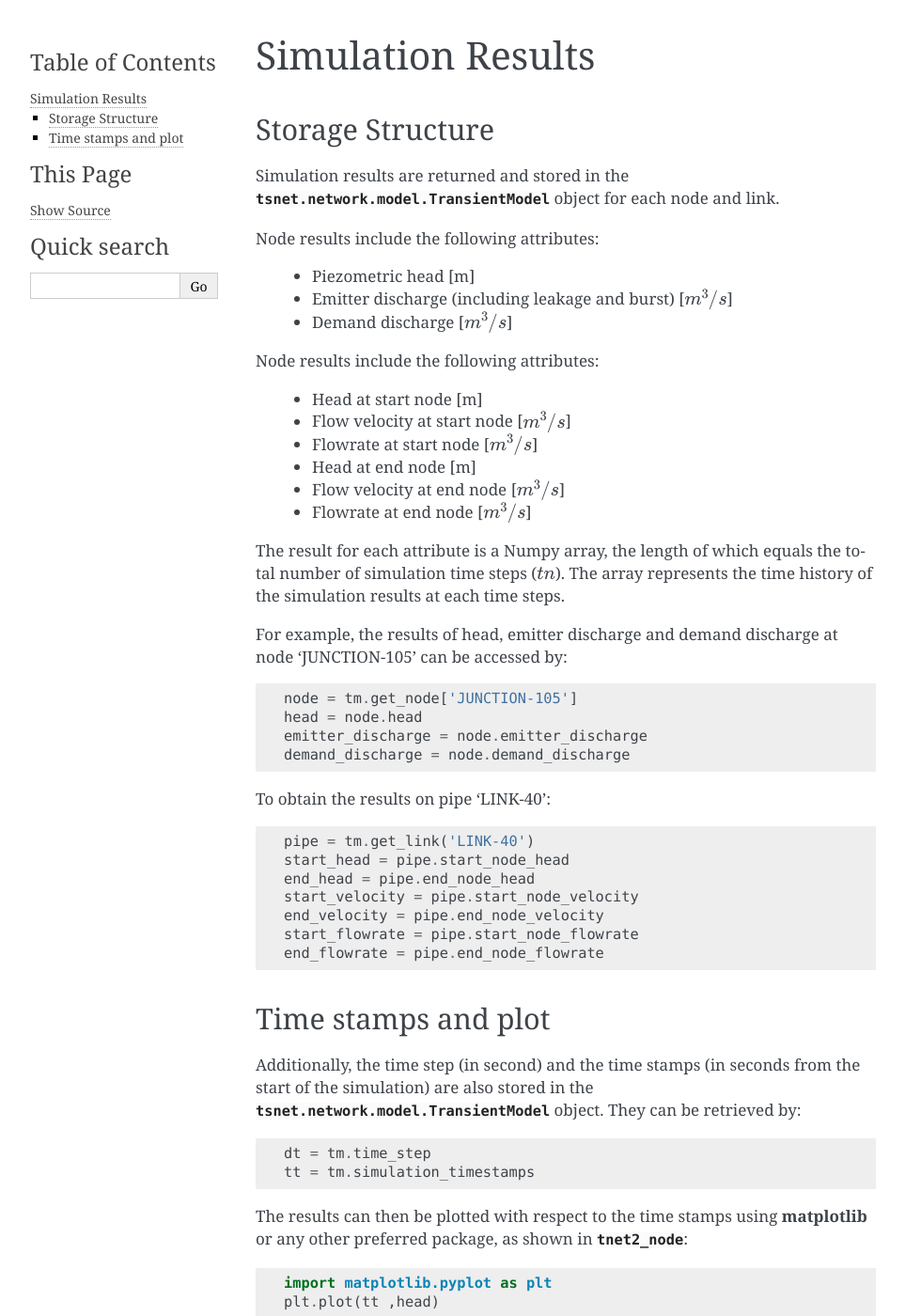
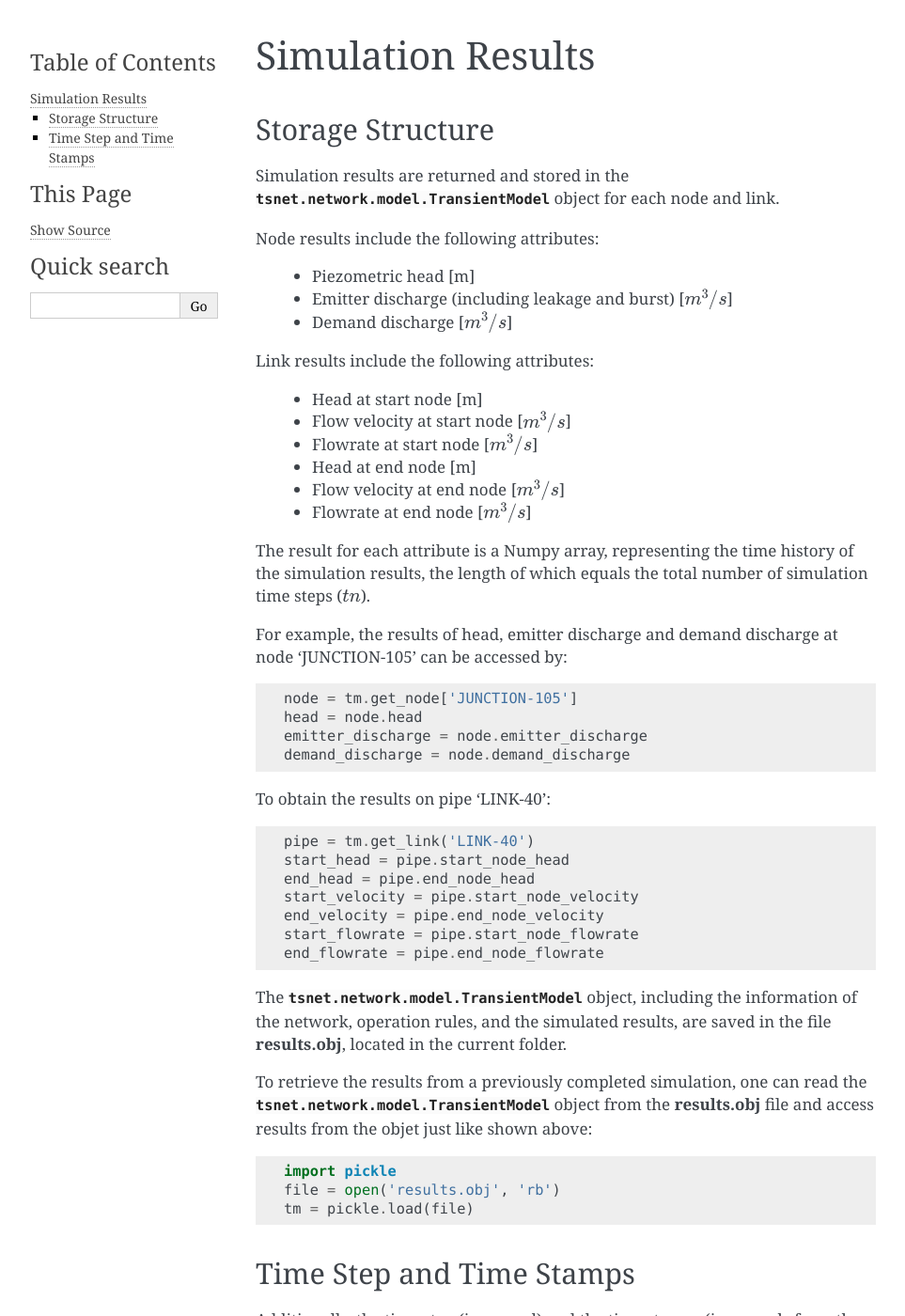
Before and after one commit to glorialulu/TSNet, a Sphinx documentation site: the page built from docs/results.rst, in a window 1280 px wide and 1400 px high. Shown: the whole window at 94% size, without its empty margins (148-1111 px from the left). Built offline with Sphinx 7.4.7, drawn with Linux system fonts in a browser that asks for light colours.

Commit message:
results explained

```diff
--- a/docs/results.rst
+++ b/docs/results.rst
@@ -14,7 +14,7 @@ Node results include the following attributes:
     - Emitter discharge (including leakage and burst) [:math:`m^3/s`]
     - Demand discharge [:math:`m^3/s`]
 
-Node results include the following attributes:
+Link results include the following attributes:
 
     - Head at start node [m]
     - Flow velocity at start node [:math:`m^3/s`]
@@ -24,10 +24,9 @@ Node results include the following attributes:
     - Flowrate at end node [:math:`m^3/s`]
 
 
-The result for each attribute is a Numpy array, the length of
+The result for each attribute is a Numpy array, representing the time
+history of the simulation results, the length of
 which equals the total number of simulation time steps (:math:`tn`).
-The array represents the time history of the simulation results at
-each time steps.
 
 For example, the results of head, emitter discharge and demand discharge
 at node 'JUNCTION-105' can be accessed by:
@@ -51,8 +50,23 @@ To obtain the results on pipe 'LINK-40':
   start_flowrate = pipe.start_node_flowrate
   end_flowrate = pipe.end_node_flowrate
 
-Time stamps and plot
----------------------
+The :class:`tsnet.network.model.TransientModel` object, including
+the information of the network, operation rules, and the simulated results,
+are saved in the file **results.obj**, located in the current folder.
+
+To retrieve the results from a previously completed simulation, one can read
+the :class:`tsnet.network.model.TransientModel` object from the **results.obj**
+file and access results from the objet just like shown above:
+
+.. code:: python
+
+    import pickle
+    file = open('results.obj', 'rb')
+    tm = pickle.load(file)
+
+
+Time Step and Time Stamps
+-------------------------
 
 Additionally, the time step (in second) and the time stamps (in seconds
 from the start of the simulation) are also stored in the
```
